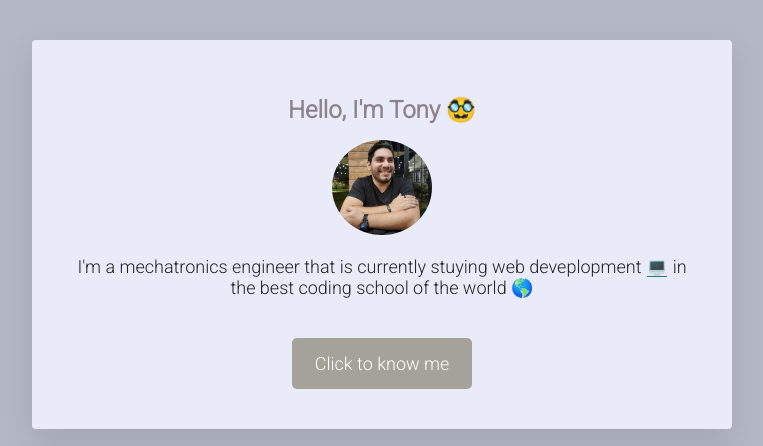
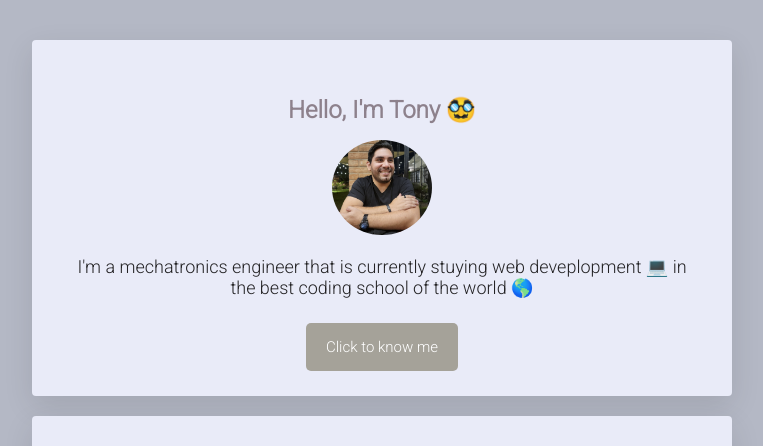
Before and after one commit to Tonyaguilar10/profile, a plain HTML site: page index.html in a window 1280 px wide. Shown: the top 446 px of the page, without its empty margins (258-1021 px from the left). Drawn offline with Linux system fonts and the light colour scheme.

Commit message:
make my profile prettier

```diff
--- a/index.html
+++ b/index.html
@@ -14,9 +14,8 @@
       <h1>Hello, I'm Tony 🥸</h1>
       <img src="images/profile.png" alt="My profile picture">
       <p>I'm a mechatronics engineer that is currently stuying web deveplopment 💻 in the best coding school of the world 🌎</p>
-      <a href="https://www.linkpicture.com/q/61heo4.jpg">
-        <p class="btn-grey new-label"><span class="align">Click to know me</span></p>
-   </a>
+      <a class="btn-grey" href="https://www.linkpicture.com/q/61heo4.jpg" target="_blank">
+      </a>
     </div>
     <div class="card">
       <h2>Follow me</h2>
--- a/style.css
+++ b/style.css
@@ -83,7 +83,6 @@ a{
   color: white;
   padding: 15px 20px;
   border-radius: 5px;
-  margin: 0 220px;
 }
 .btn-grey:hover {
   background-color: black;
@@ -91,9 +90,10 @@ a{
   transition: 0.3s;
   padding: 3% 3.5%;
 }
-.new-label:hover span{
-  display: none;
+.btn-grey::after {
+  content: 'Click to know me';
 }
-.new-label:hover::after{
+
+.btn-grey:hover::after{
   content: 'In my Only fans';
 }
```
